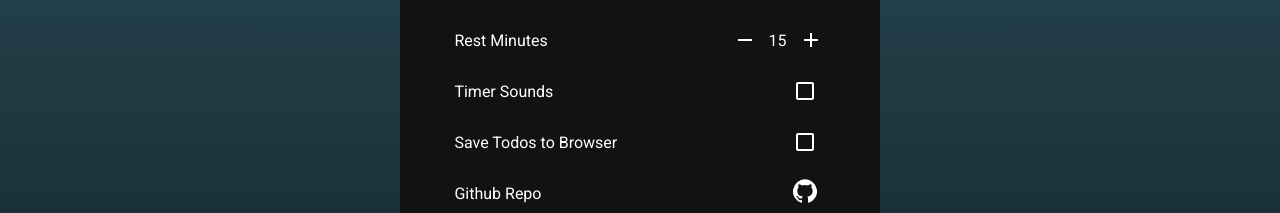
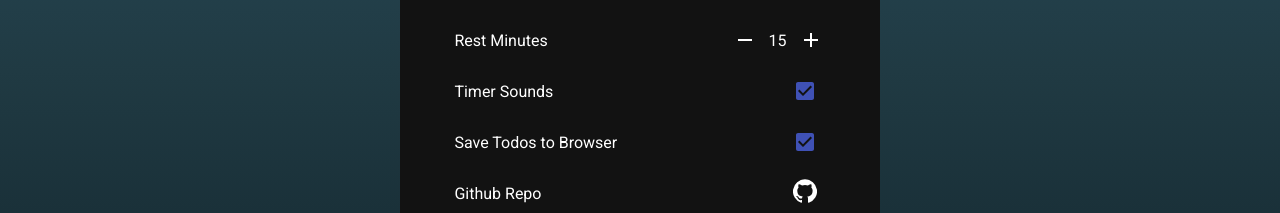
Before and after one commit to naznsan/pomotodo, a React (Create React App) app: page / in a window 1280 px wide. Shown: the part 329-542 px from the top of the page. Built offline with nearby package versions, Linux system fonts and the light colour scheme.

Commit message:
Checkboxes in Settings now control respective states in PomoTodo

```diff
--- a/src/PomoTodo.js
+++ b/src/PomoTodo.js
@@ -25,12 +25,16 @@ class PomoTodo extends Component {
 			showSettings: true,
 			workTime: 45,
 			restTime: 15,
+			sound: true,
+			saveLocalStorage: true,
 			savedTodos: [],
 		};
 		this.toggleSettings = this.toggleSettings.bind(this);
 		this.saveTodos = this.saveTodos.bind(this);
 		this.changeWorkTime = this.changeWorkTime.bind(this);
 		this.changeRestTime = this.changeRestTime.bind(this);
+		this.toggleSound = this.toggleSound.bind(this);
+		this.toggleSaveLocalStorage = this.toggleSaveLocalStorage.bind(this);
 	}
 
 	toggleSettings() {
@@ -63,9 +67,24 @@ class PomoTodo extends Component {
 		}
 	}
 
+	toggleSound() {
+		this.setState({ sound: !this.state.sound });
+	}
+
+	toggleSaveLocalStorage() {
+		this.setState({ saveLocalStorage: !this.state.saveLocalStorage });
+	}
+
 	render() {
 		const { classes } = this.props;
-		const { showSettings, savedTodos, workTime, restTime } = this.state;
+		const {
+			showSettings,
+			savedTodos,
+			workTime,
+			restTime,
+			sound,
+			saveLocalStorage,
+		} = this.state;
 
 		return (
 			<div className={classes.PomoTodo}>
@@ -79,6 +98,10 @@ class PomoTodo extends Component {
 						restTime={restTime}
 						changeWorkTime={this.changeWorkTime}
 						changeRestTime={this.changeRestTime}
+						sound={sound}
+						toggleSound={this.toggleSound}
+						saveLocalStorage={saveLocalStorage}
+						toggleSaveLocalStorage={this.toggleSaveLocalStorage}
 					/>
 				) : (
 					<React.Fragment>
--- a/src/navbar/Settings.js
+++ b/src/navbar/Settings.js
@@ -37,6 +37,10 @@ class Settings extends Component {
 			restTime,
 			changeWorkTime,
 			changeRestTime,
+			sound,
+			toggleSound,
+			saveLocalStorage,
+			toggleSaveLocalStorage,
 		} = this.props;
 
 		return (
@@ -51,11 +55,21 @@ class Settings extends Component {
 				</div>
 				<div className={classes.settingsGroup}>
 					<p>Timer Sounds</p>
-					<Checkbox className={classes.checkbox} color="primary" />
+					<Checkbox
+						className={classes.checkbox}
+						color="primary"
+						checked={sound}
+						onChange={toggleSound}
+					/>
 				</div>
 				<div className={classes.settingsGroup}>
 					<p>Save Todos to Browser</p>
-					<Checkbox className={classes.checkbox} color="primary" />
+					<Checkbox
+						className={classes.checkbox}
+						color="primary"
+						checked={saveLocalStorage}
+						onChange={toggleSaveLocalStorage}
+					/>
 				</div>
 
 				<div className={classes.settingsGroup}>
```
